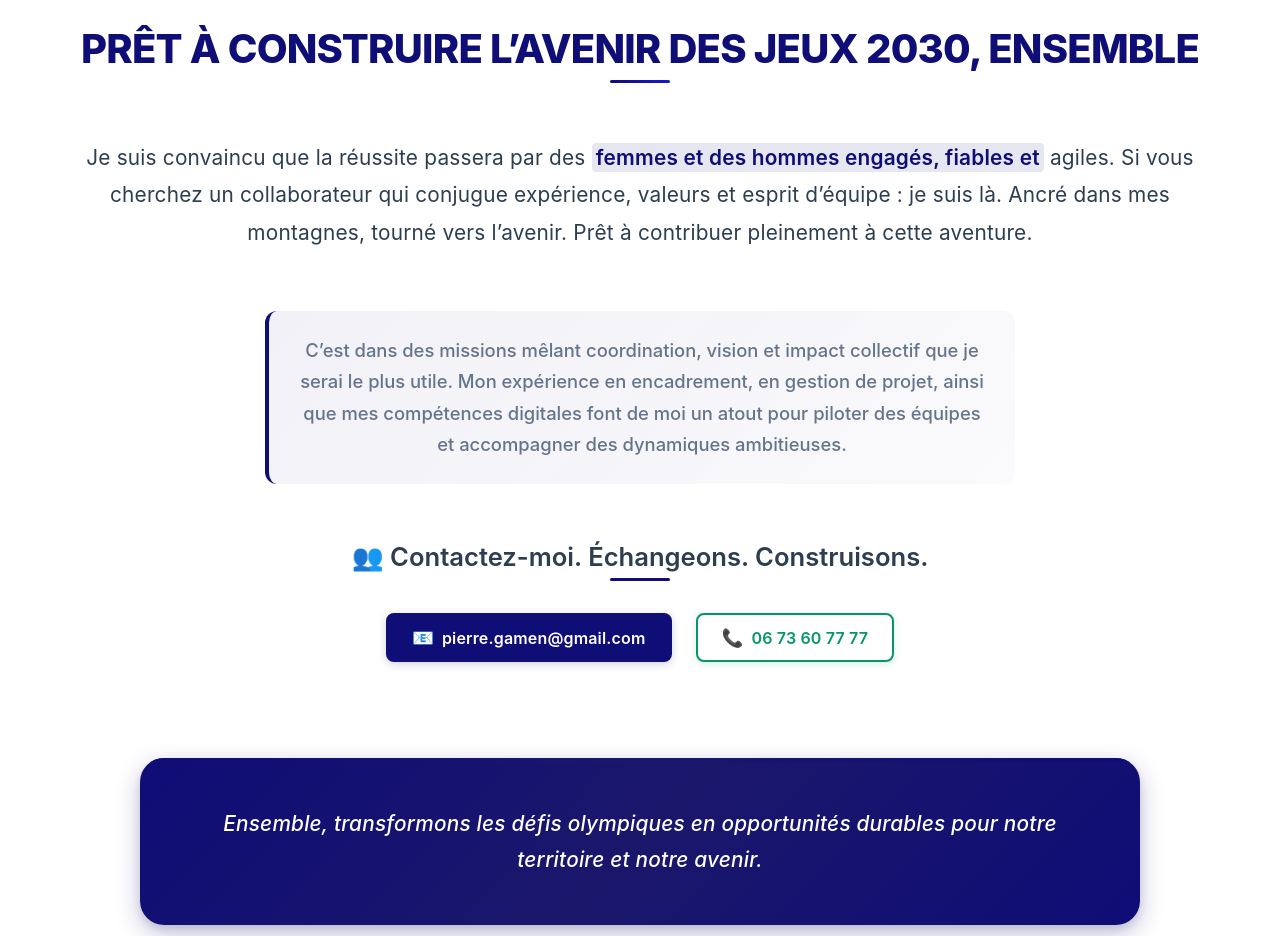
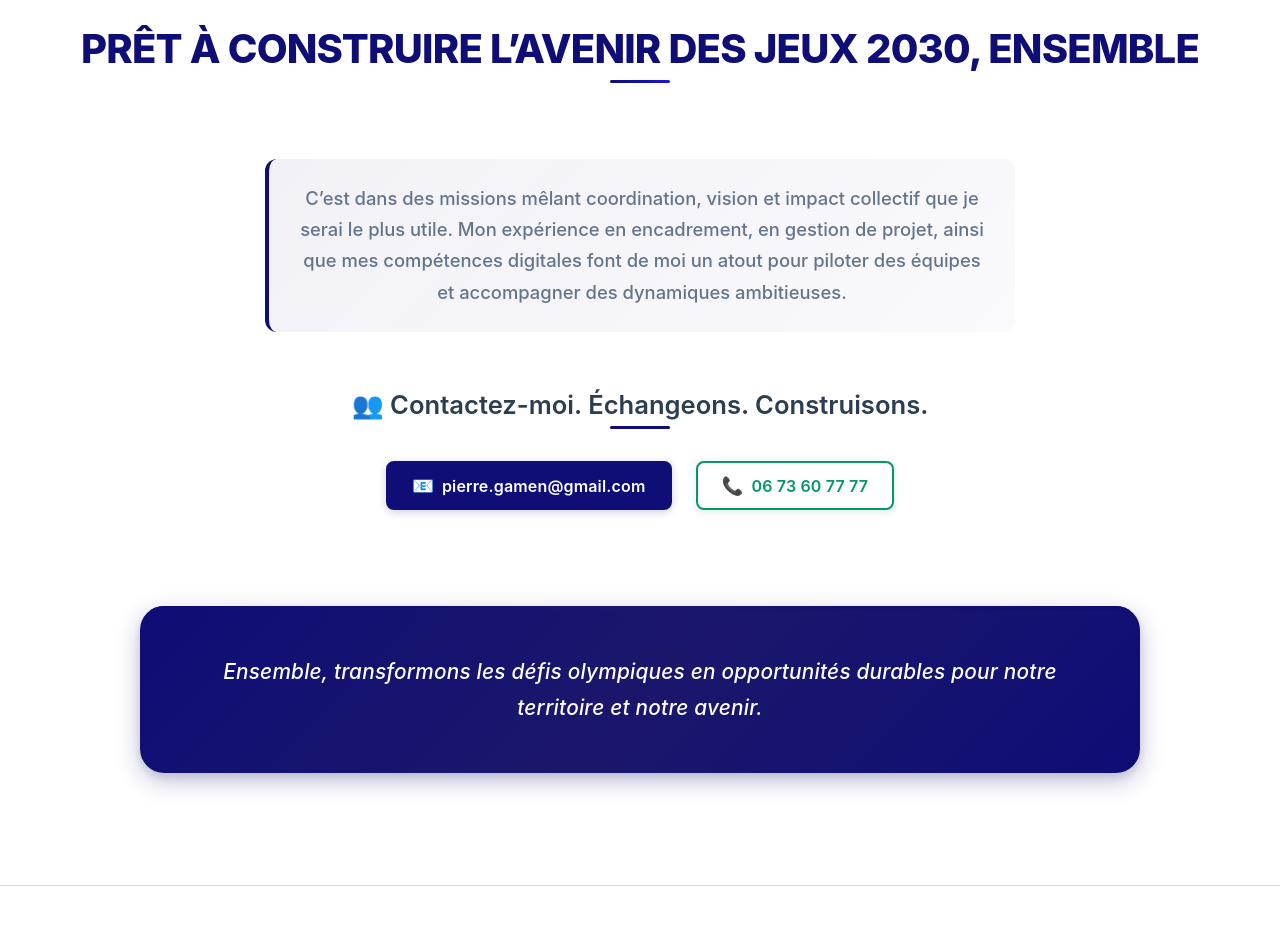
Before and after one commit to PierreGAMEN/candidature_JO, a Vue app: page / in a window 1280 px wide. Shown: the part 6780-7716 px from the top of the page. After the commit the page ends 7666 px from the top, so only its background shows below. Built offline with nearby package versions, Linux system fonts and the light colour scheme.

Commit message:
refactor: commenter le texte de présentation dans le composant Contact pour une révision future

```diff
--- a/src/components/specific/Contact.vue
+++ b/src/components/specific/Contact.vue
@@ -14,14 +14,14 @@ const contactData = {
         <template #default>
             <div class="contact-content">
                 <div class="intro-text">
-                    <p class="main-message">
+                    <!-- <p class="main-message">
                         Je suis convaincu que la réussite passera par des <strong>femmes et des hommes engagés, fiables
                             et</strong>
                         agiles.
                         Si vous cherchez un collaborateur qui conjugue expérience, valeurs et esprit d’équipe : je suis là.
                         Ancré dans mes montagnes, tourné vers l’avenir.
                         Prêt à contribuer pleinement à cette aventure.
-                    </p>
+                    </p> -->
                     <br />
                     <p class="search-statement">
                         C’est dans des missions mêlant coordination, vision et impact collectif que je serai le plus
```
